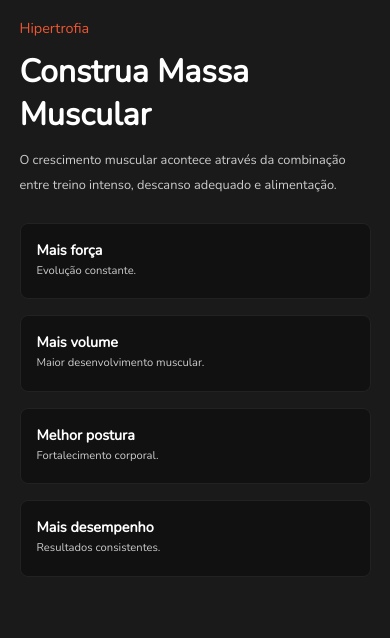
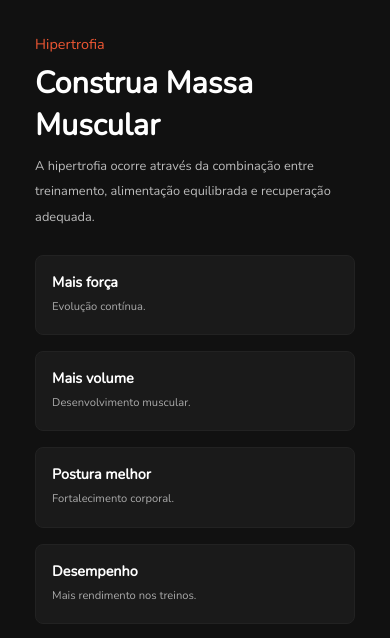
Before and after one commit to JoaoMarceloRochaSoares/total-loss, a PHP site: page /musculacao.php in a window 390 px wide. Shown: the part 1154-1792 px from the top of the page. Run offline with PHP 8.4, Linux system fonts and the light colour scheme.

Commit message:
Add files via upload
Signed-off-by: Samuelbr017 <samuelp.costa23@gmail.com>

```diff
--- a/musculacao.php
+++ b/musculacao.php
@@ -2,6 +2,7 @@
 session_start();
 $usuario_nome = $_SESSION['usuario_nome'] ?? null;
 ?>
+
 <!DOCTYPE html>
 <html lang="pt-BR">
 
@@ -17,7 +18,7 @@ $usuario_nome = $_SESSION['usuario_nome'] ?? null;
 <style>
 
 .musculacao-page{
-    margin-top:7rem;
+    margin-top:8rem;
 }
 
 .hero-musculacao{
@@ -29,7 +30,7 @@ $usuario_nome = $_SESSION['usuario_nome'] ?? null;
     padding:8rem 9%;
     background:
     linear-gradient(rgba(0,0,0,.75),rgba(0,0,0,.75)),
-    url('https://images.unsplash.com/photo-1534438327276-14e5300c3a48?q=80&w=1600');
+    url('https://images.unsplash.com/photo-1534438327276-14e5300c3a48?q=80&w=1920&auto=format&fit=crop');
     background-size:cover;
     background-position:center;
 }
@@ -41,26 +42,27 @@ $usuario_nome = $_SESSION['usuario_nome'] ?? null;
 
 .hero-content h1{
     color:#fff;
-    font-size:6rem;
+    font-size:5rem;
     margin:2rem 0;
 }
 
 .hero-content p{
     color:#ddd;
     font-size:1.8rem;
-    max-width:800px;
+    line-height:2;
+    max-width:900px;
     margin:auto;
-    line-height:2;
 }
 
 .muscle-section{
-    background:#1a1a1a;
+    padding:6rem 9%;
+    background:#111;
 }
 
 .muscle-card{
     display:flex;
     align-items:center;
-    gap:5rem;
+    gap:4rem;
     margin-bottom:8rem;
 }
 
@@ -90,12 +92,12 @@ $usuario_nome = $_SESSION['usuario_nome'] ?? null;
 
 .muscle-content h2{
     color:#fff;
-    font-size:4rem;
-    margin:1.5rem 0;
+    font-size:3.8rem;
+    margin:1rem 0;
 }
 
 .muscle-content p{
-    color:#ccc;
+    color:#bbb;
     font-size:1.6rem;
     line-height:2;
 }
@@ -108,7 +110,7 @@ $usuario_nome = $_SESSION['usuario_nome'] ?? null;
 }
 
 .benefit{
-    background:#111;
+    background:#1a1a1a;
     padding:2rem;
     border-radius:1rem;
     border:1px solid #222;
@@ -117,14 +119,17 @@ $usuario_nome = $_SESSION['usuario_nome'] ?? null;
 .benefit h4{
     color:#fff;
     font-size:1.8rem;
+    margin-bottom:.5rem;
 }
 
 .benefit p{
+    color:#aaa;
     font-size:1.4rem;
 }
 
 .product-highlight{
-    background:#111;
+    padding:6rem 9%;
+    background:#1a1a1a;
 }
 
 .product-grid{
@@ -135,11 +140,11 @@ $usuario_nome = $_SESSION['usuario_nome'] ?? null;
 }
 
 .product-box{
-    background:#1a1a1a;
-    border:1px solid #222;
+    background:#111;
     border-radius:1rem;
     overflow:hidden;
     transition:.3s;
+    border:1px solid #222;
 }
 
 .product-box:hover{
@@ -149,7 +154,7 @@ $usuario_nome = $_SESSION['usuario_nome'] ?? null;
 
 .product-box img{
     width:100%;
-    height:260px;
+    height:250px;
     object-fit:cover;
 }
 
@@ -165,19 +170,18 @@ $usuario_nome = $_SESSION['usuario_nome'] ?? null;
 .product-info p{
     color:#aaa;
     font-size:1.5rem;
-    line-height:1.8;
     margin-top:1rem;
 }
 
 .more-products{
     text-align:center;
-    margin-top:5rem;
+    margin-top:4rem;
 }
 
 @media(max-width:991px){
 
 .hero-content h1{
-    font-size:4rem;
+    font-size:3.8rem;
 }
 
 .muscle-card,
@@ -198,42 +202,53 @@ $usuario_nome = $_SESSION['usuario_nome'] ?? null;
 <body>
 
 <header class="header">
-    <a href="/index.php" class="logo"><span>Total</span>Loss</a>
+
+    <a href="index.php" class="logo">
+        <span>Total</span>Loss
+    </a>
 
     <div id="menu-btn" class="fas fa-bars"></div>
 
     <nav class="navbar">
-        <<a href="index.php">Início</a>
-        <a href="/index.php#about">Sobre</a>
-        <a href="/index.php#features">Serviços</a>
-        <a href="/index.php#suppl">Suplementos</a>
-        <a href="/index.php#mar">Matérias</a>
-        <a href="/index.php#support">Suporte</a>
+
+        <a href="index.php">Início</a>
+        <a href="index.php#about">Sobre</a>
+        <a href="index.php#features">Serviços</a>
+        <a href="index.php#suppl">Suplementos</a>
+        <a href="index.php#mar">Matérias</a>
+        <a href="index.php#support">Suporte</a>
 
         <?php if ($usuario_nome): ?>
-            <a href="conta.php" style="color:#fff">
-                <i class="fas fa-user-circle" style="margin-right:.4rem"></i>
+
+            <a href="conta.php">
+                <i class="fas fa-user-circle"></i>
                 <?= htmlspecialchars($usuario_nome) ?>
             </a>
+
         <?php else: ?>
+
             <a href="Login/login.php">Login</a>
+
         <?php endif; ?>
+
     </nav>
+
 </header>
 
 <section class="hero-musculacao musculacao-page">
 
     <div class="hero-content">
+
         <span>Treino de Força</span>
 
         <h1>Musculação para Evolução Real</h1>
 
         <p>
-            A musculação é uma das formas mais eficientes de desenvolver
-            força, hipertrofia, resistência muscular e melhorar a saúde.
-            Com treinamento adequado e suplementação correta os resultados
-            aparecem de forma consistente.
+            A musculação é uma das práticas mais eficientes para quem busca
+            ganho de massa muscular, aumento de força, melhora da postura,
+            definição corporal e mais qualidade de vida.
         </p>
+
     </div>
 
 </section>
@@ -243,7 +258,7 @@ $usuario_nome = $_SESSION['usuario_nome'] ?? null;
     <div class="muscle-card">
 
         <div class="muscle-image">
-            <img src="https://images.unsplash.com/photo-1583454110551-21f2fa2afe61">
+            <img src="https://images.unsplash.com/photo-1583454110551-21f2fa2afe61?q=80&w=1200">
         </div>
 
         <div class="muscle-content">
@@ -253,30 +268,30 @@ $usuario_nome = $_SESSION['usuario_nome'] ?? null;
             <h2>Construa Massa Muscular</h2>
 
             <p>
-                O crescimento muscular acontece através da combinação
-                entre treino intenso, descanso adequado e alimentação.
+                A hipertrofia ocorre através da combinação entre treinamento,
+                alimentação equilibrada e recuperação adequada.
             </p>
 
             <div class="benefits">
 
                 <div class="benefit">
                     <h4>Mais força</h4>
-                    <p>Evolução constante.</p>
+                    <p>Evolução contínua.</p>
                 </div>
 
                 <div class="benefit">
                     <h4>Mais volume</h4>
-                    <p>Maior desenvolvimento muscular.</p>
+                    <p>Desenvolvimento muscular.</p>
                 </div>
 
                 <div class="benefit">
-                    <h4>Melhor postura</h4>
+                    <h4>Postura melhor</h4>
                     <p>Fortalecimento corporal.</p>
                 </div>
 
                 <div class="benefit">
-                    <h4>Mais desempenho</h4>
-                    <p>Resultados consistentes.</p>
+                    <h4>Desempenho</h4>
+                    <p>Mais rendimento nos treinos.</p>
                 </div>
 
             </div>
@@ -288,18 +303,18 @@ $usuario_nome = $_SESSION['usuario_nome'] ?? null;
     <div class="muscle-card">
 
         <div class="muscle-image">
-            <img src="https://images.unsplash.com/photo-1517836357463-d25dfeac3438">
+            <img src="https://images.unsplash.com/photo-1517836357463-d25dfeac3438?q=80&w=1200">
         </div>
 
         <div class="muscle-content">
 
-            <span>Execução Correta</span>
+            <span>Técnica Correta</span>
 
-            <h2>Técnica Sempre em Primeiro Lugar</h2>
+            <h2>Treine com Segurança</h2>
 
             <p>
-                Executar corretamente os exercícios gera mais ativação
-                muscular e reduz significativamente o risco de lesões.
+                Uma boa execução ativa melhor a musculatura e reduz
+                significativamente os riscos de lesões.
             </p>
 
         </div>
@@ -309,18 +324,18 @@ $usuario_nome = $_SESSION['usuario_nome'] ?? null;
     <div class="muscle-card">
 
         <div class="muscle-image">
-            <img src="https://images.unsplash.com/photo-1571019614242-c5c5dee9f50b">
+            <img src="https://images.unsplash.com/photo-1571019614242-c5c5dee9f50b?q=80&w=1200">
         </div>
 
         <div class="muscle-content">
 
-            <span>Disciplina</span>
+            <span>Consistência</span>
 
-            <h2>Consistência Gera Resultados</h2>
+            <h2>Resultados Reais</h2>
 
             <p>
-                A evolução física é consequência da repetição diária de
-                hábitos corretos e do compromisso com seus objetivos.
+                A disciplina diária é o fator que mais influencia a evolução
+                física ao longo do tempo.
             </p>
 
         </div>
@@ -338,42 +353,38 @@ $usuario_nome = $_SESSION['usuario_nome'] ?? null;
     <div class="product-grid">
 
         <div class="product-box">
-            <img src="https://images.unsplash.com/photo-1622484212850-eb596d769edc">
+            <img src="https://images.unsplash.com/photo-1622484212850-eb596d769edc?q=80&w=1200">
             <div class="product-info">
                 <h3>Whey Protein</h3>
-                <p>Ideal para recuperação e crescimento muscular.</p>
+                <p>Recuperação muscular e suporte para hipertrofia.</p>
             </div>
         </div>
 
         <div class="product-box">
-            <img src="https://images.unsplash.com/photo-1605296867304-46d5465a13f1">
+            <img src="https://images.unsplash.com/photo-1605296867304-46d5465a13f1?q=80&w=1200">
             <div class="product-info">
                 <h3>Hipercalórico</h3>
-                <p>Auxilia no ganho de peso e massa muscular.</p>
+                <p>Ideal para quem busca aumento de peso e massa muscular.</p>
             </div>
         </div>
 
         <div class="product-box">
-            <img src="https://images.unsplash.com/photo-1518611012118-696072aa579a">
+            <img src="https://images.unsplash.com/photo-1518611012118-696072aa579a?q=80&w=1200">
             <div class="product-info">
                 <h3>Creatina</h3>
-                <p>Mais força, potência e desempenho nos treinos.</p>
+                <p>Mais força, energia e desempenho nos treinos.</p>
             </div>
         </div>
 
     </div>
 
     <div class="more-products">
-
-        <a href="produtos.php" class="btn">
-            Ver Mais Produtos
-        </a>
-
+        <a href="produtos.php" class="btn">Ver Mais Produtos</a>
     </div>
 
 </section>
 
- <script src='main.js'></script>
+<script src="main.js"></script>
 
 </body>
 </html>
```
